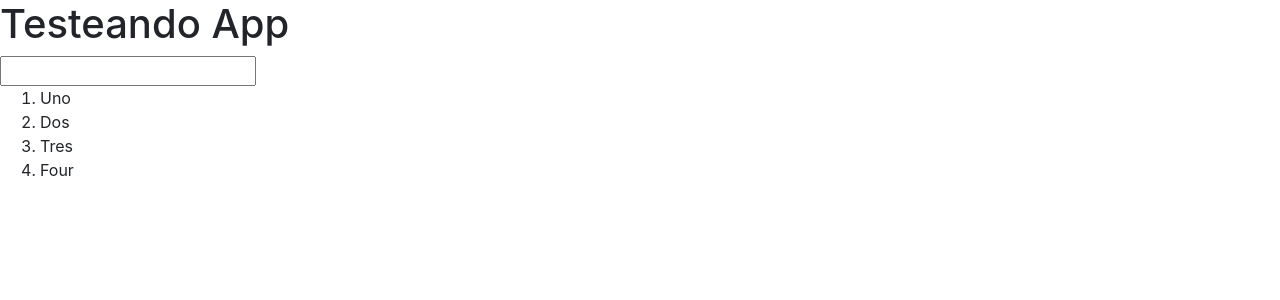
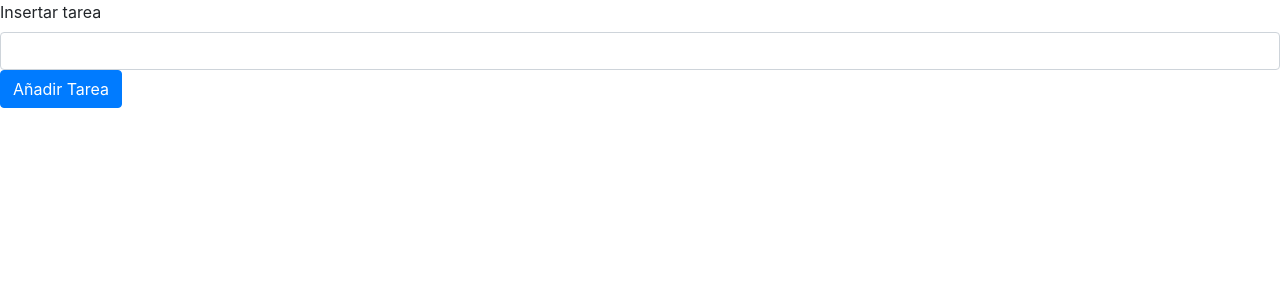
Before and after one commit to GalvisDeveloper/Basic-React, a React (Create React App) app: page / in a window 1280 px wide. Shown: the top 300 px of the page. Built offline with nearby package versions, Linux system fonts and the light colour scheme.

Commit message:
List app with class component

```diff
--- a/package.json
+++ b/package.json
@@ -8,7 +8,8 @@
     "@testing-library/user-event": "^7.1.2",
     "react": "^17.0.1",
     "react-dom": "^17.0.1",
-    "react-scripts": "3.4.4"
+    "react-scripts": "3.4.4",
+    "uniqid": "^5.2.0"
   },
   "scripts": {
     "start": "react-scripts start",
--- a/src/App.js
+++ b/src/App.js
@@ -1,28 +1,54 @@
 
+import React, { Component } from 'react';
+import Overview from "./components/Overview";
 
-import React, { useState } from 'react';
-import Overview from './components/Overview';
-/* import MyComponent from './components/MyComponent'; */
+class App extends Component {
 
-const App = () => {
+  constructor() {
+    super();
 
-  const [lista, setLista] = useState(['Uno', 'Dos', 'Tres', 'Four']);
+    this.state = {
+      task: "",
+      tasks: [],
+    };
+  }
 
-  return (
-    <div>
+  handleChange = (e) => {
+    this.setState({
+      task: e.target.value,
+    });
+  }
 
-      <h1>Testeando App</h1>
-      <Overview setLista={setLista} />
+  handleSubmit = (e) => {
+    e.preventDefault();
+    this.setState({
+      tasks: this.state.tasks.concat(this.state.task),
+      task: "",
+    });
+  };
 
-      <ol>
-        {
-          lista.map(aList => {
-            return <li key={aList}> {aList} </li>
-          })
-        }
-      </ol>
-    </div>
-  );
-};
+  render() {
+    const { task, tasks } = this.state;
+
+    return (
+      <>
+        <form onSubmit={this.handleSubmit}>
+          <div className="form-group">
+            <label htmlFor="taskInput"> Insertar tarea </label>
+            <input
+              type="text"
+              id="taskInput"
+              className="form-control"
+              value={task}
+              onChange={this.handleChange}
+            />
+            <button type="submit" className="btn btn-primary">Añadir Tarea</button>
+          </div>
+        </form>
+        <Overview tasks={tasks} />
+      </>
+    );
+  }
+}
 
 export default App;
--- a/src/components/Overview.js
+++ b/src/components/Overview.js
@@ -1,40 +1,21 @@
 
-import React, { useState } from 'react';
-import PropTypes from 'prop-types';
+import React from 'react';
+import uniqid from 'uniqid';
 
+const Overview = (props) => {
 
-const Overview = ({ setLista }) => {
-
-
-    const [campo, setCampo] = useState('');
-
-    const handleChange = (e) => {
-        setCampo(e.target.value);
-    }
-
-    const handleSubmit = (e) => {
-        e.preventDefault();
-        if (campo.trim().length === 0) {
-            alert("Fail");
-        } else {
-            setLista(arr => [...arr, campo]);
-            setCampo("");
-        }
-    }
+    const { tasks } = props;
 
     return (
-        <form onSubmit={handleSubmit}>
-            <input
-                type="text"
-                value={campo}
-                onChange={handleChange}
-            />
-        </form>
+        <ul>
+            {
+                tasks.map((task) => {
+                    return <li key={uniqid()}>{task}</li>
+                })
+            }
+        </ul>
     );
 };
 
-Overview.prototype = {
-    setLista: PropTypes.func.isRequired
-}
 
 export default Overview;
```
Also changed, not shown: 1 other file (tests, documents, lock files or other folders).
